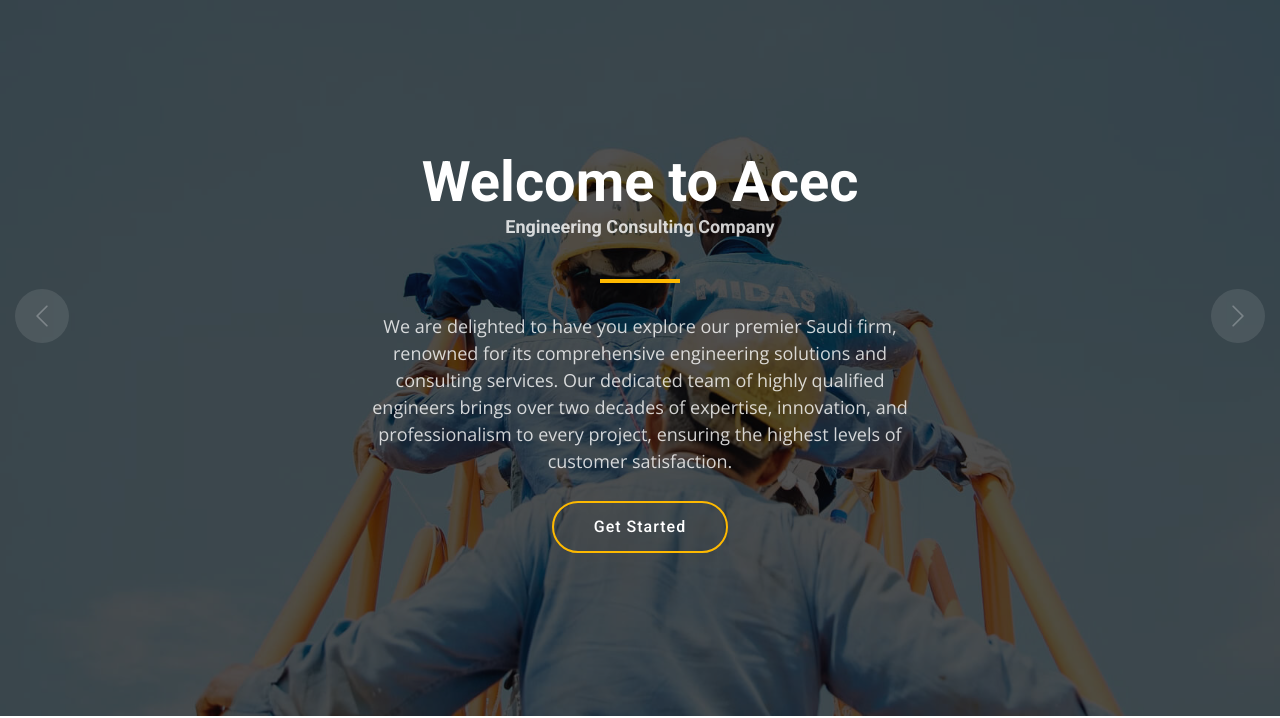
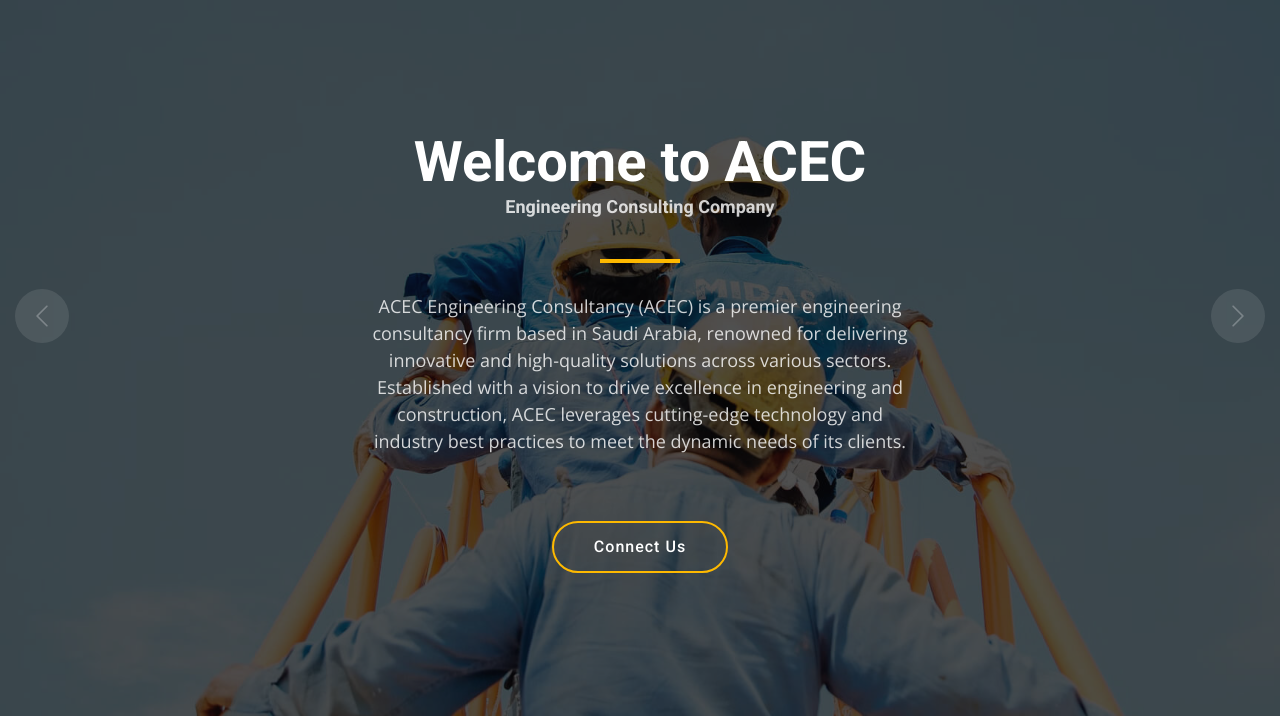
Before and after one commit to dinasmuhammed/repos, a plain HTML site: page index.html in a window 1280 px wide. Shown: the part 84-802 px from the top of the page. Drawn offline with nearby package versions, Linux system fonts and the light colour scheme.

Commit message:
Update index.html

```diff
--- a/index.html
+++ b/index.html
@@ -35,6 +35,11 @@
   * Author: BootstrapMade.com
   * License: https://bootstrapmade.com/license/
   ======================================================== -->
+  <script src="https://cdn.emailjs.com/dist/email.min.js"></script>
+  <script>
+    // Replace 'your-public-api-key' with your actual EmailJS public API key
+    emailjs.init('service_x4jousp');
+</script>
 </head>
 
 <body class="index-page">
@@ -73,9 +78,10 @@
         <div class="container">
           <div class="row justify-content-center" data-aos="fade-up" data-aos-delay="100">
             <div class="col-lg-6 text-center">
-              <h2>Welcome to Acec<p> Engineering Consulting Company</p></h2>
-              <p>We are delighted to have you explore our premier Saudi firm, renowned for its comprehensive engineering solutions and consulting services. Our dedicated team of highly qualified engineers brings over two decades of expertise, innovation, and professionalism to every project, ensuring the highest levels of customer satisfaction.</p>
-              <a href="#get-started" class="btn-get-started">Get Started</a>
+              <h2>Welcome to ACEC<p> Engineering Consulting Company</p></h2>
+              <p>ACEC Engineering Consultancy (ACEC) is a premier engineering consultancy firm based in Saudi Arabia, renowned for delivering innovative and high-quality solutions across various sectors. Established with a vision to drive excellence in engineering and construction, ACEC leverages cutting-edge technology and industry best practices to meet the dynamic needs of its clients.</p>
+              <br><p> </p>
+              <a href="" class="btn-get-started">Connect Us</a>
             </div>
           </div>
         </div>
@@ -132,9 +138,9 @@
           </div>
 
           <div class="col-lg-5" data-aos="zoom-out" data-aos-delay="200">
-            <form action="" method="post" class="php-email-form" method="post">
+            <form action="https://formspree.io/f/xdkngojk" method="post" class="php-email-form">
               <h3>Get a quote</h3>
-              <p>For any questions or to connect, reach out via our contact form, </p>
+              <p>For any questions or to connect, reach out via our contact form,</p>
               <div class="row gy-3">
 
                 <div class="col-12">
```
